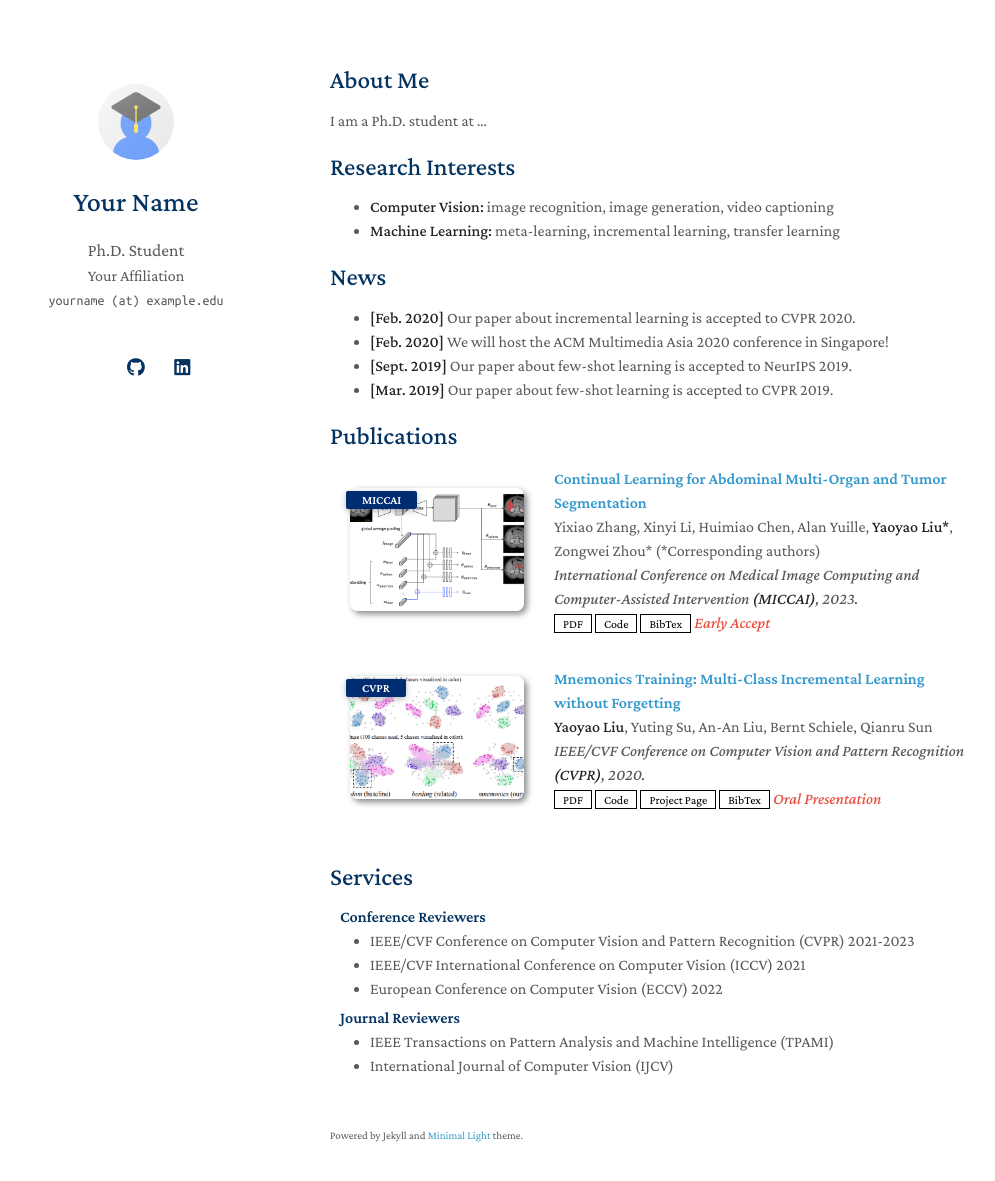
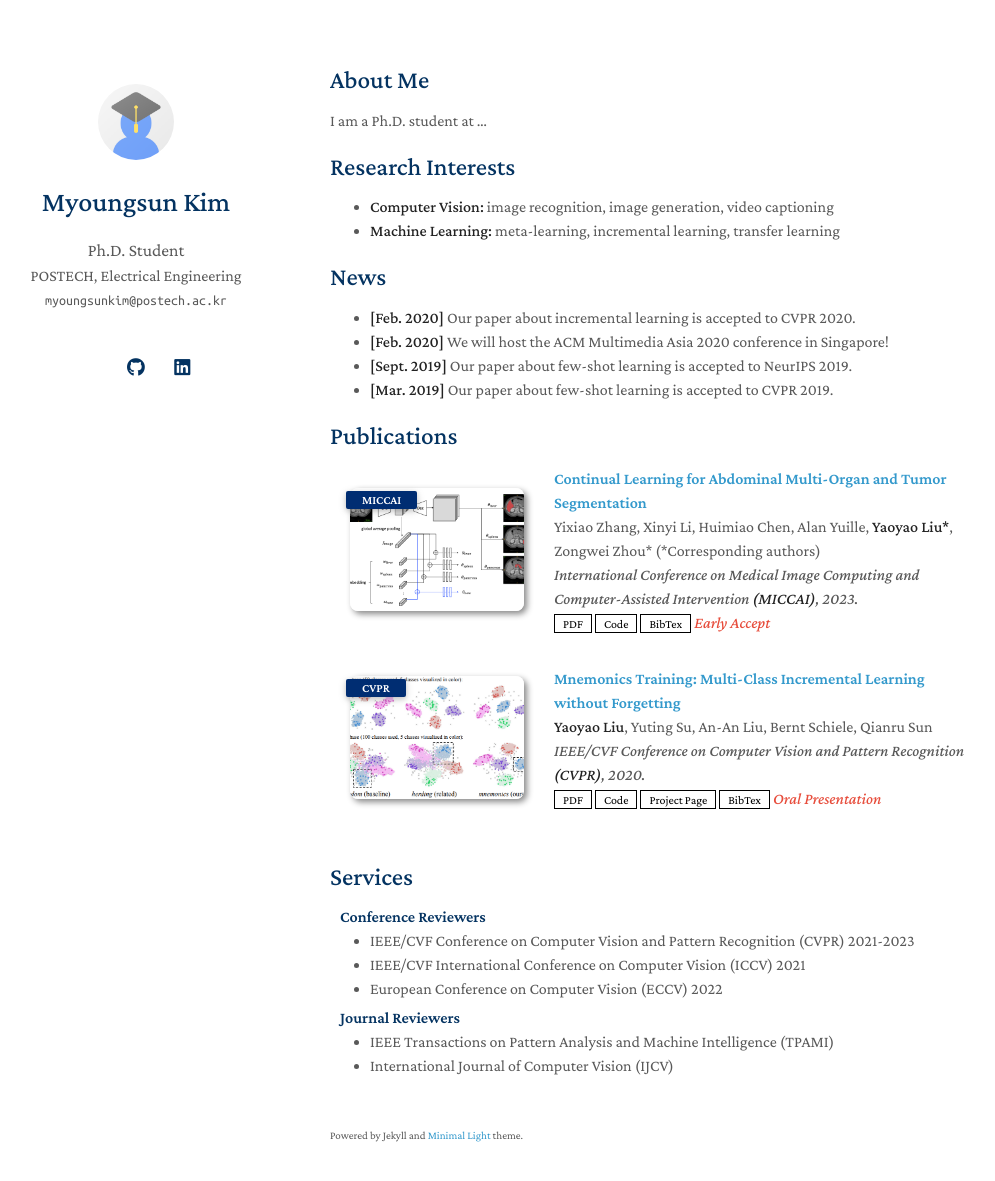
Before and after one commit to myoungsunk/myoungsunk.github.io, a Jekyll site: the page built from index.md, in a window 1280 px wide and 1216 px high. Shown: the top 1181 px of the window, without its empty margins (140-1135 px from the left). Built offline with Jekyll 4.4.1, drawn with Linux system fonts in a browser that asks for light colours; a style sheet for code colours, icons or effects is not loaded; our own code applies the rules of GitHub Pages for plain Markdown files; part of the change alters nothing that is shown.

Commit message:
Update personal information and SEO details

```diff
--- a/_config.yml
+++ b/_config.yml
@@ -1,50 +1,49 @@
+# =========================
 # Basic Information
-title: Your Name
-position: Ph.D. Student
-affiliation: Your Affiliation
-email: yourname (at) example.edu
+# =========================
+title: "Myoungsun Kim"
+position: "Ph.D. Student"
+affiliation: "POSTECH, Electrical Engineering"
+email: "myoungsunkim@postech.ac.kr"
 
+# =========================
 # Search Engine Optimization (SEO)
-# The following information is used to improve the website traffic from search engines, e.g., Google.
-keywords: minimal light
-description: The Minimal Light is a simple and elegant jekyll theme for academic personal homepage.
-canonical: https://minimal-light-theme.yliu.me/
+# =========================
+keywords: "localization, positioning, navigation, sensor fusion, state estimation, SLAM"
+description: "Myoungsun Kim is a Ph.D. student in Electrical Engineering at POSTECH. Research interests: localization."
+canonical: "https://myoungsunk.github.io/"  # 확실하지 않음: User Pages URL로 교체
 
-# Links
-# If you don't need one of them, you may delete the corresponding line.
-google_scholar: https://scholar.google.com/
-cv_link: assets/files/curriculum_vitae.pdf
-github_link: https://github.com/
-linkedin: https://www.linkedin.com/
-twitter: https://twitter.com/
+# =========================
+# Links (delete unused lines if you want)
+# =========================
+google_scholar: "https://scholar.google.com/citations?user=fD7i2qgAAAAJ&hl=ko&oi=ao"
+cv_link: "assets/files/cv.pdf"
+github_link: "https://github.com/myoungsunk"  # 확실하지 않음
+linkedin: ""   # optional
+twitter: ""    # optional
 
-# Images (e.g., your profile picture and your website's favicon)
-# "favicon" and "favicon_dark" are used for the light and dark modes, respectively.
-avatar: ./assets/img/avatar.png
-favicon: ./assets/img/favicon.png
-favicon_dark: ./assets/img/favicon-dark.png
+# =========================
+# Images
+# =========================
+avatar: "./assets/img/avatar.png"
+favicon: "./assets/img/favicon.png"
+favicon_dark: "./assets/img/favicon-dark.png"
 
-# Footnote
-# You may use the option to disable the footnote, "Powered by Jekyll and Minimal Light theme."
+# =========================
+# Theme options
+# =========================
 enable_footnote: true
-
-# Auto Dark Mode
-# You may use the option to disable the automatic dark theme
 auto_dark_mode: true
-
-# Font
-# You can use this option to choose between Serif or Sans Serif fonts.
 font: "Serif" # or "Sans Serif"
 
-# Google Analytics ID
-# Please remove this if you don't use Google Analytics
-google_analytics: UA-111540567-4
+# Google Analytics (optional)
+# google_analytics: "G-XXXXXXX"
 
-# Use this project as a remote theme for GitHub Pages
-# See the guide here: https://docs.github.com/en/pages/setting-up-a-github-pages-site-with-jekyll/adding-a-theme-to-your-github-pages-site-using-jekyll
-remote_theme: yaoyao-liu/minimal-light
+# =========================
+# Theme (pin version for stability)
+# =========================
+remote_theme: "yaoyao-liu/minimal-light@2.0"
 
-# The following files will be removed from the generated website.
 exclude:
   - Gemfile
   - Gemfile.lock
```
